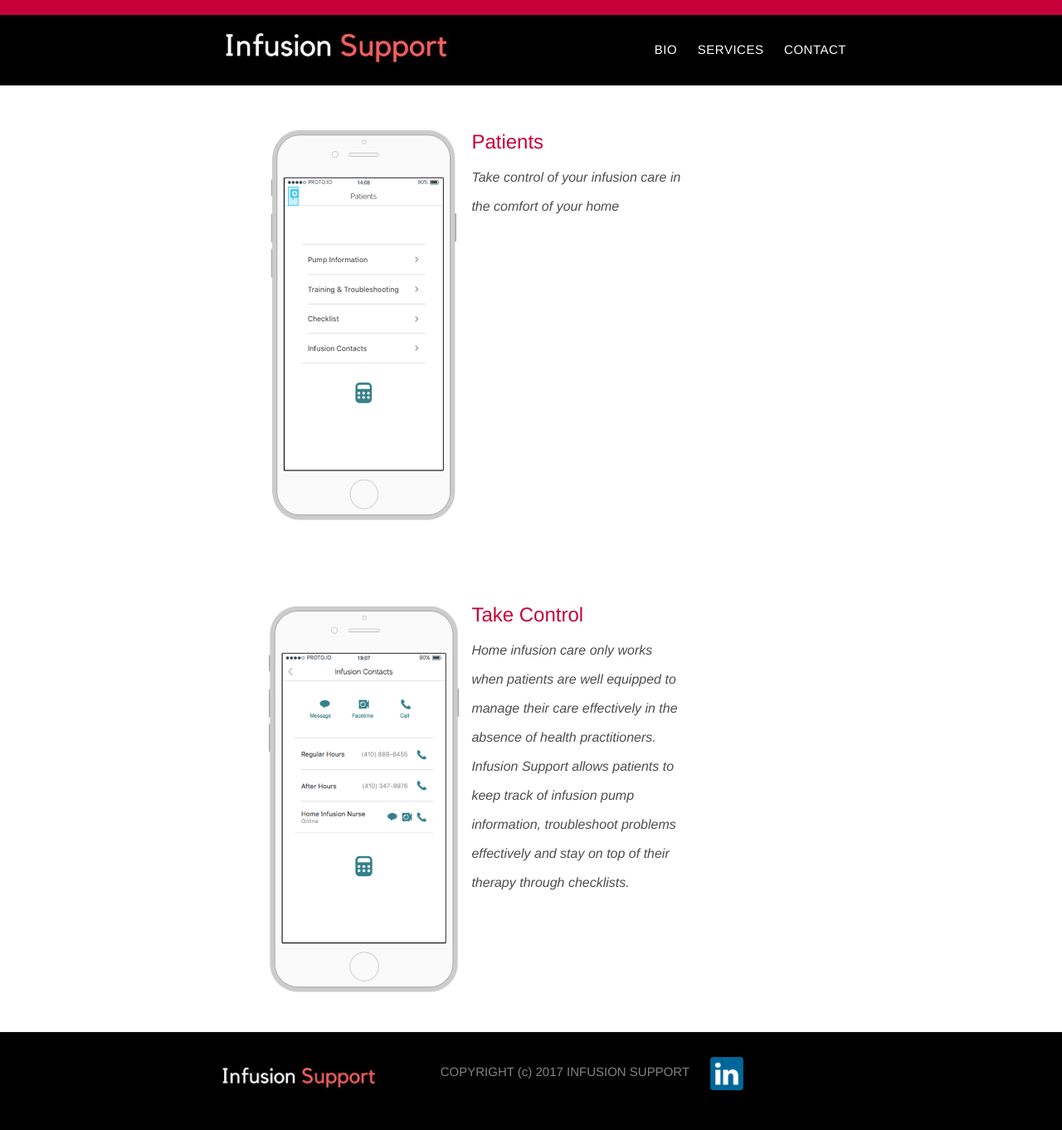
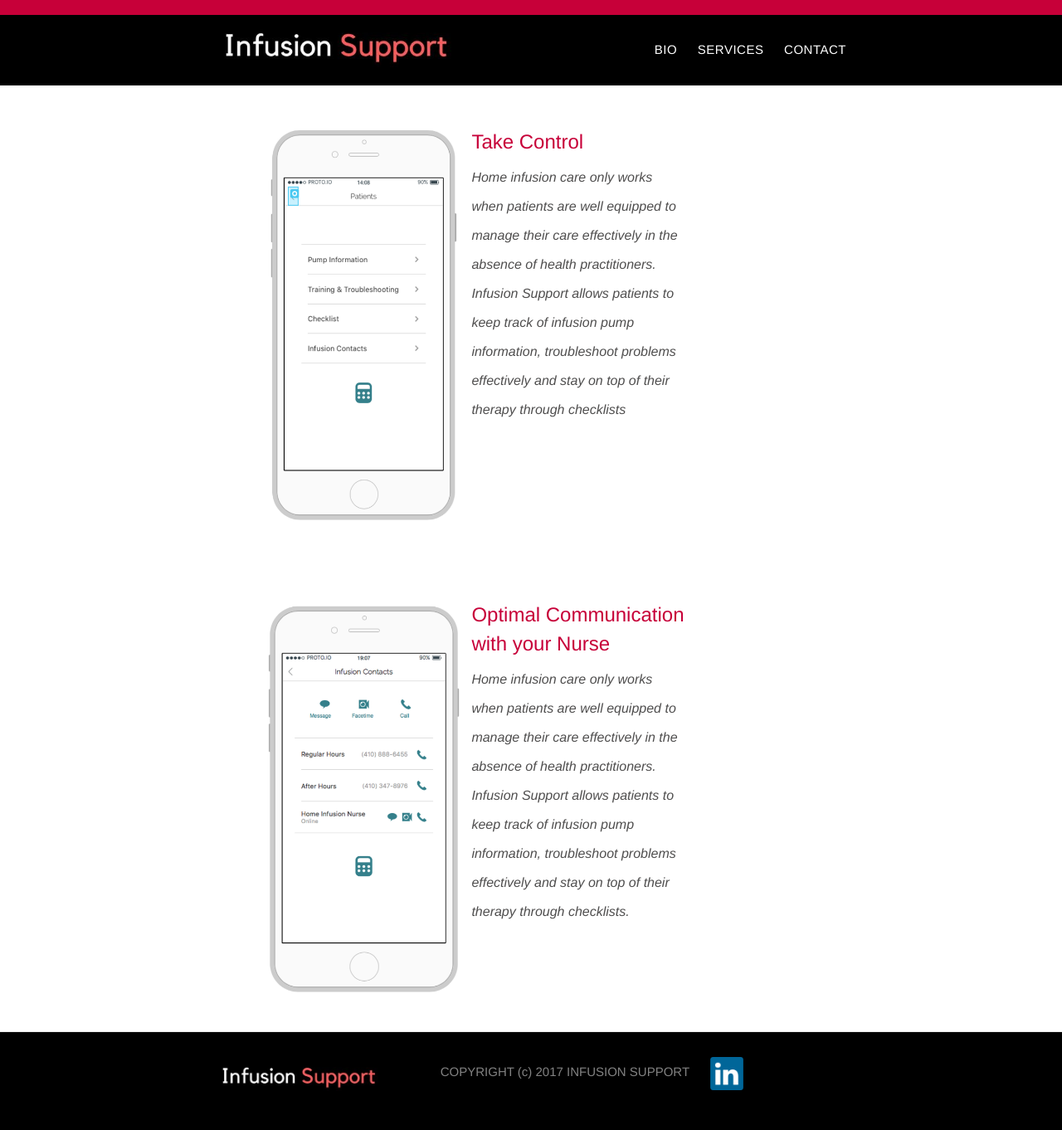
Before and after one commit to vezenwa/vezenwa.github.io, a Jekyll site: the page built from services/patients.md, in a window 1280 px wide. Shown: the whole page at 83% size. Built offline with Jekyll 4.4.1, drawn with Linux system fonts in a browser that asks for light colours.

Commit message:
Update patients.html

```diff
--- a/_layouts/patients.html
+++ b/_layouts/patients.html
@@ -21,8 +21,8 @@
             </div>
 
             <div class="column third">
-               <h2>Patients</h2>
-                <p style="color:#4F4E4E" class="post-hero center-text"><i>Take control of your infusion care in the comfort of your home</i></p>
+               <h2>Take Control</h2>
+                <p style="color:#4F4E4E" class="post-hero center-text"><i>Home infusion care only works when patients are well equipped to manage their care effectively in the absence of health practitioners. Infusion Support allows patients to keep track of infusion pump information, troubleshoot problems effectively and stay on top of their therapy through checklists</i></p>
             </div>
 
 
@@ -49,7 +49,7 @@
             </div>
 
             <div class="column third">
-               <h2>Take Control</h2>
+               <h2>Optimal Communication with your Nurse</h2>
                 <p style="color:#4F4E4E" class="post-hero center-text"><i>Home infusion care only works when patients are well equipped to manage their care effectively in the absence of health practitioners. Infusion Support allows patients to keep track of infusion pump information, troubleshoot problems effectively and stay on top of their therapy through checklists.</i></p>
             </div>
 
```
